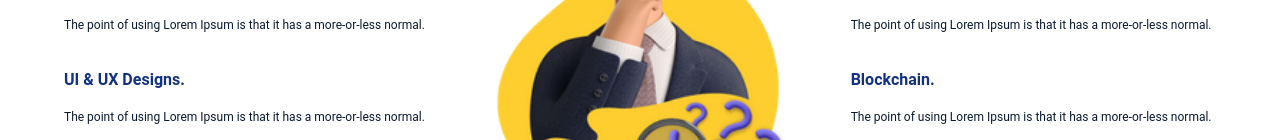
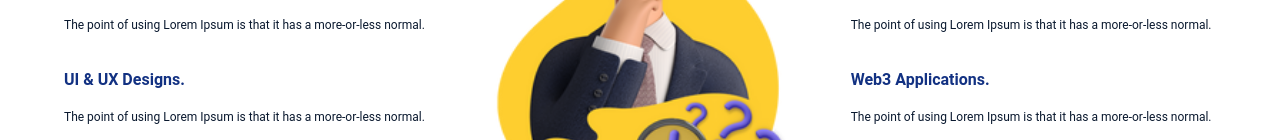
Before and after one commit to blyncnov/portfolioXd, a Next.js app: page / in a window 1280 px wide. Shown: the part 812-952 px from the top of the page. Built offline with nearby package versions, Linux system fonts and the light colour scheme.

Commit message:
blyncnov portfolio website redesign v7 services clean v4

```diff
--- a/components/Services.jsx
+++ b/components/Services.jsx
@@ -55,7 +55,7 @@ const Services = () => {
                                 <br />
 
                                 <Divider>
-                                    <HeadingOne size="16px" color="#123182">Blockchain.</HeadingOne>
+                                    <HeadingOne size="16px" color="#123182">Web3 Applications.</HeadingOne>
                                     <br />
                                     <Paragraph size="12px" color="#0A192F"> The point of using Lorem Ipsum is that it has a more-or-less normal.
                                     </Paragraph>
```
